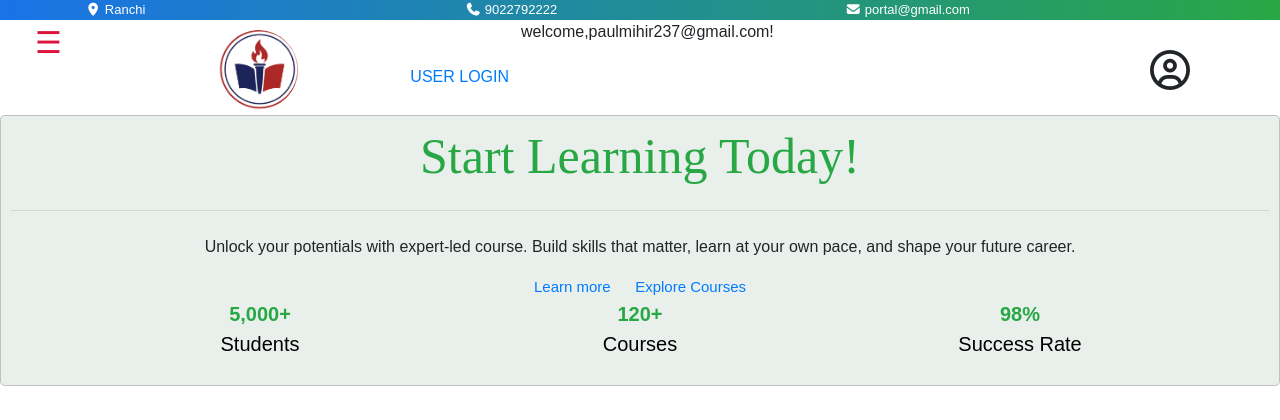
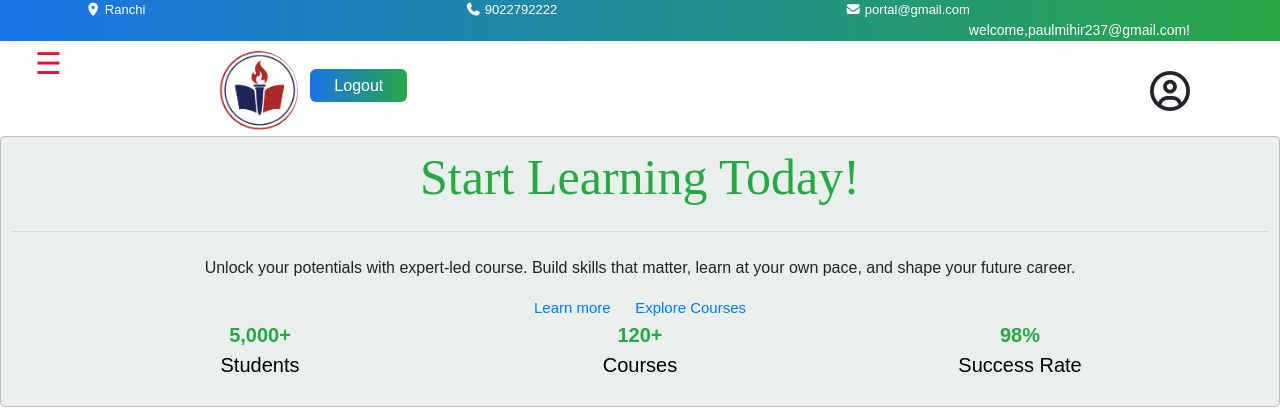
Before and after one commit to codesofMihir/education_website_with_backend, a Django app: page / in a window 1280 px wide. Shown: the top 420 px of the page. Run offline with Django 5.2, Linux system fonts and the light colour scheme; a user stored in the database is signed in; some libraries are stand-ins or nearby versions.

Commit message:
successfully create toggle in login and logout

```diff
--- a/myapp/static/style/style.css
+++ b/myapp/static/style/style.css
@@ -13,6 +13,12 @@ body {
         flex-direction: column;
         min-height: 100vh;
     }
+
+    /* .a .container{
+        display: flex;
+        justify-content: space-between;
+        align-items: center;
+    } */
 
     /* for side nav bar */
     .sidenav {
@@ -92,14 +98,29 @@ body {
     }
 
     .col-md-10 .lg{
-        margin-top: 25px;
-        margin-left: 100px;
+        background:linear-gradient(90deg, #1a73e8, #28a745);
+        color:#fff;
+        padding: 8px 24px;
+        border-radius: 6px;
+        font-weight: 200;
+        text-decoration: none;
+        transition: background 0.2 ease ;
     }
 
+    .col-md-10 .lg:hover{
+        background:#2a41ad;
+    }
+
+    .navbar_testme {
+        margin-left:auto;
+        padding-right:20px;
+        /* margin-top: -45px; */
+
+    }
     .navbar_testme p{
-        text-align:right;
-        margin-top: -45px;
-
+        margin-top:0;
+        font-size:14px;
+        color:#fff;
     }
 
     /* .col-md-10 a{
--- a/myapp/templates/pages/index.html
+++ b/myapp/templates/pages/index.html
@@ -13,12 +13,13 @@
   <link rel="stylesheet" href="https://cdnjs.cloudflare.com/ajax/libs/font-awesome/7.0.1/css/all.min.css"
     integrity="sha512-2SwdPD6INVrV/lHTZbO2nodKhrnDdJK9/kg2XD1r9uGqPo1cUbujc+IYdlYdEErWNu69gVcYgdxlmVmzTWnetw=="
     crossorigin="anonymous" referrerpolicy="no-referrer" />
-  <link  rel="stylesheet" href="{% static 'style/style.css' %}?v=1">
+  <link rel="stylesheet" href="{% static 'style/style.css' %}?v=1">
   <link rel="icon" type="img/png" href="{% static 'img/logo.png' %}">
 
 </head>
 
 <body>
+
   <section class="a">
     <div class="container">
       <div class="row">
@@ -40,6 +41,11 @@
             <i class="fa-solid fa-envelope"></i> portal@gmail.com
           </p>
         </div>
+        {%if user.is_authenticated%}
+        <div class="navbar_testme">
+          <p>welcome,{{user.email}}!</p>
+        </div>
+        {%endif%}
       </div>
     </div>
   </section>
@@ -65,19 +71,21 @@
         <div class="logo">
           <img src="{% static 'img/logo.png'%}" alt="Weducation logo">
           <i class="fa-regular fa-circle-user" id="d" cursor="pointer"></i>
-          <a class="lg"  href="{% url 'userlogin'%}" >USER LOGIN</a>
+          {% if user.is_authenticated %}
+          <form action="{% url 'logout' %}" method="post">
+            {% csrf_token %}
+            <a class="lg" href="{% url 'logout'%}">Logout</a>
+          </form>
+          {% else %}
+          <a class="lg" href="{% url 'userlogin'%}">Log In</a>
+           {% endif %}
+
           <div class="card d-none" id="ocard" height="100%" style="width: 18rem;">
             <div class="card-body">
               <p>Login As</p>
-              <a href="{% url 'logout'%}" class="btn btn-primary">logout</a>
               <a href="{% url 'register'%}" class="btn btn-primary">FACULTY LOGIN</a>
             </div>
           </div>
-          {%if user.is_authenticated%}
-      <div class="navbar_testme">
-        <p>welcome,{{user.email}}!</p>
-      </div>
-      {%endif%}
         </div>
       </div>
     </div>
@@ -101,8 +109,8 @@
       <hr class="my-4">
       <p>Unlock your potentials with expert-led course. Build skills that matter, learn at your own pace, and shape your
         future career.</p>
-      <a  href="about" role="button">Learn more</a>
-      <a  href="#learn-anything" role="button">Explore Courses</a>
+      <a href="about" role="button">Learn more</a>
+      <a href="#learn-anything" role="button">Explore Courses</a>
       <div class="container">
         <div class="stat">
           <div class="row">
@@ -186,7 +194,7 @@
 
           <div class="card shadow">
 
-            <div class="card-body" >
+            <div class="card-body">
 
               <div style="color:gold">★★★★★</div>
 
@@ -210,7 +218,7 @@
 
             <div class="card-body">
 
-               <div style="color:gold">★★★★★</div>
+              <div style="color:gold">★★★★★</div>
 
               <p>
 
@@ -232,7 +240,7 @@
 
             <div class="card-body">
 
-               <div style="color:gold">★★★★★</div>
+              <div style="color:gold">★★★★★</div>
 
               <p>
 
@@ -385,7 +393,7 @@
             <p class="card-text"></p>
             <div class="price">
               <span>₹335</span>
-             <a href="c2.html" class="btn btn-primary" style="display: block; margin:0 auto;">Enroll Now</a>
+              <a href="c2.html" class="btn btn-primary" style="display: block; margin:0 auto;">Enroll Now</a>
             </div>
           </div>
         </div>
@@ -421,7 +429,7 @@
             <h5 class="card-title">Angular Developer</h5>
             <div class="price">
               <span>₹635</span>
-             <a href="c4.html" class="btn btn-primary" style="display: block; margin:0 auto;">Enroll Now</a>
+              <a href="c4.html" class="btn btn-primary" style="display: block; margin:0 auto;">Enroll Now</a>
             </div>
           </div>
         </div>
@@ -437,7 +445,7 @@
             <p class="card-text"></p>
             <div class="price">
               <span>₹245</span>
-             <a href="c5.html" class="btn btn-primary" style="display: block; margin:0 auto;">Enroll Now</a>
+              <a href="c5.html" class="btn btn-primary" style="display: block; margin:0 auto;">Enroll Now</a>
             </div>
           </div>
         </div>
```
Also changed, not shown: db.sqlite3.
